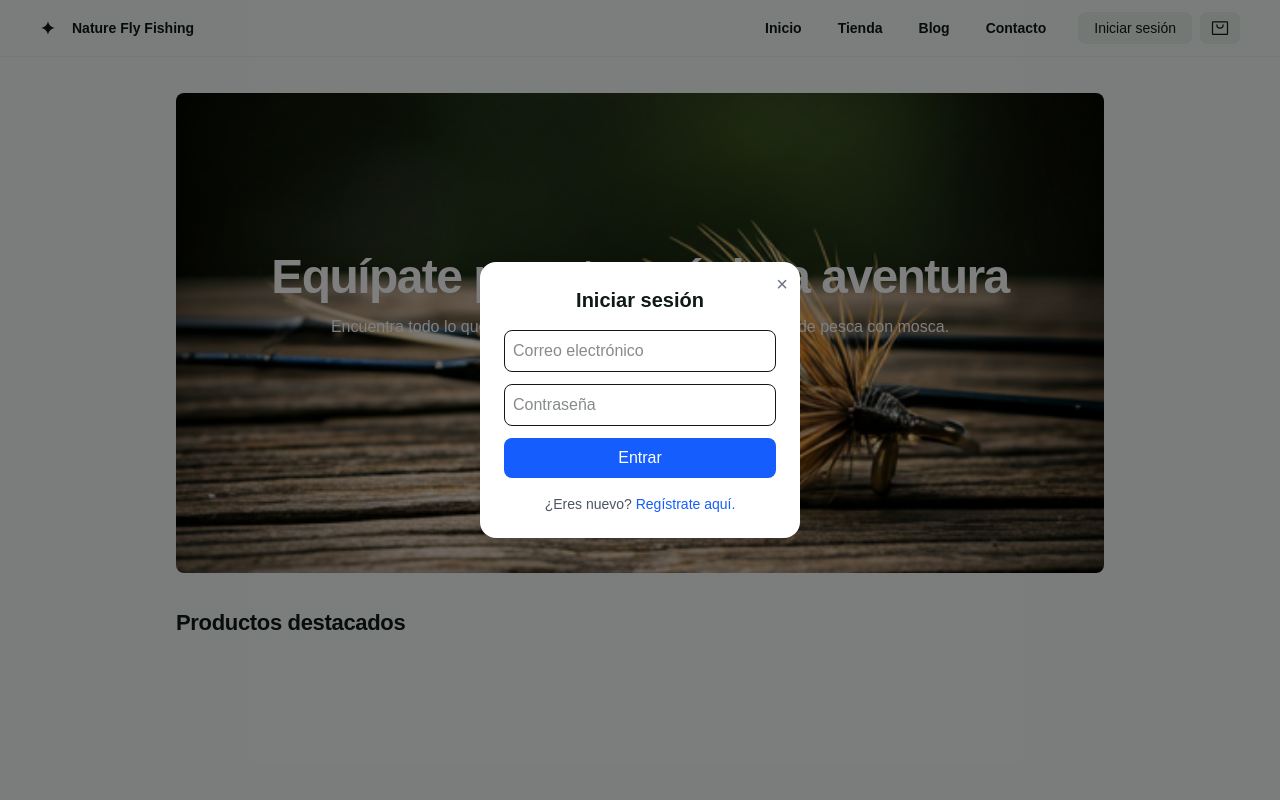
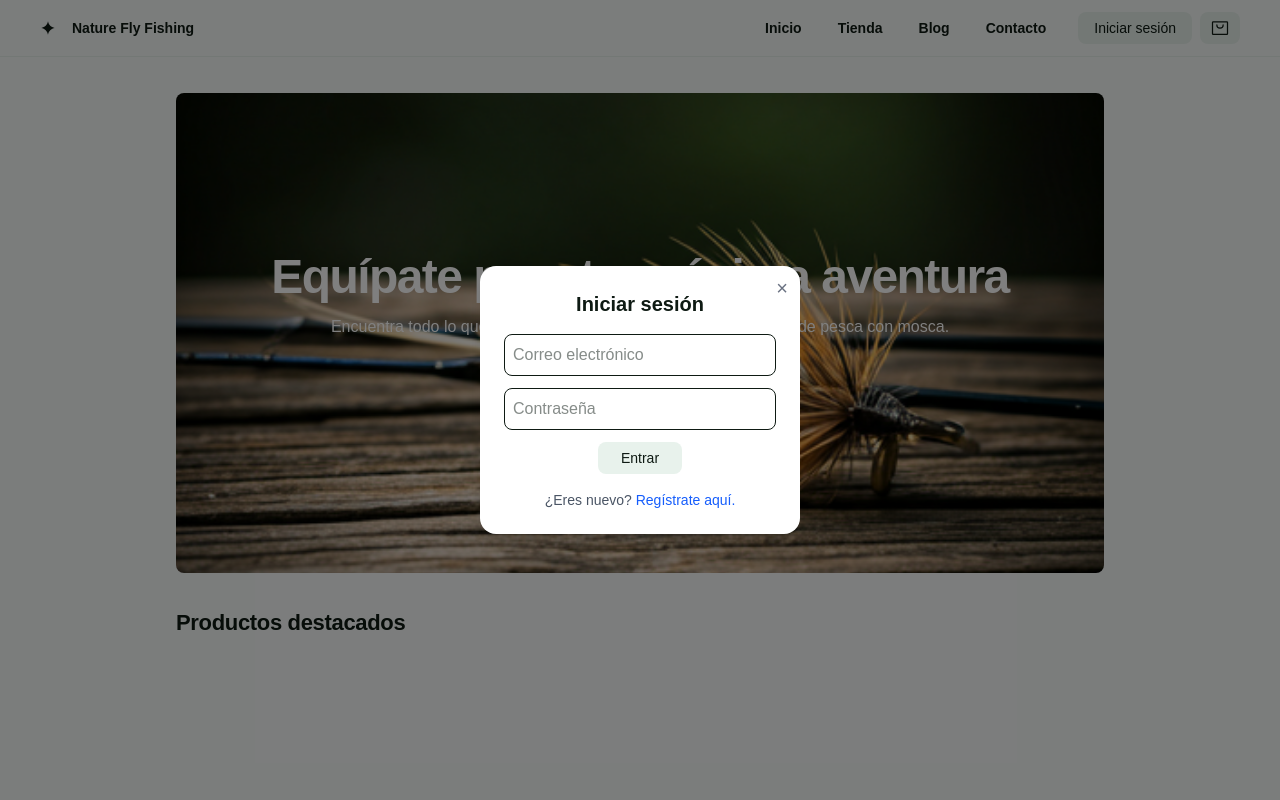
Before and after one commit to srg1995/nature-fly-fishing, a Next.js app: page / in a window 1280 px wide. Both pictures are taken after a click on the button "Iniciar sesión". Shown: the top 800 px of the page. Built offline with nearby package versions, Linux system fonts and the light colour scheme; no server answers.

Commit message:
auth service

```diff
--- a/src/app/components/ButtonSecondary.tsx
+++ b/src/app/components/ButtonSecondary.tsx
@@ -2,15 +2,18 @@ import React, { JSX } from "react";
 interface ButtonSecondaryProps {
   text: string;
   onClick?: () => void;
+  disabled?: boolean;
 }
 export default function ButtonSecondary({
   text,
   onClick,
+  disabled,
 }: ButtonSecondaryProps): JSX.Element {
   return (
     <button
       className="text-primary bg-secondary hover:bg-accent flex h-8 w-fit max-w-[480px] min-w-[84px] cursor-pointer flex-row-reverse items-center justify-center overflow-hidden rounded-lg px-4 text-sm leading-normal font-medium transition hover:scale-105"
       onClick={onClick}
+      disabled={disabled}
     >
       <span className="truncate">{text}</span>
     </button>
--- a/src/app/components/login.tsx
+++ b/src/app/components/login.tsx
@@ -1,9 +1,9 @@
 "use client";
-import React, { JSX, use, useState } from "react";
+import React, { JSX, useState } from "react";
 import { createPortal } from "react-dom";
 import { useUserContext } from "../context/userContext";
 import ButtonSecondary from "./ButtonSecondary";
-import { supabase } from "../lib/supabaseClient";
+import { AuthService } from "../services/auth";
 
 interface LoginModalProps {
   onClose: () => void;
@@ -20,10 +20,7 @@ export default function LoginModal({ onClose }: LoginModalProps): JSX.Element {
     setLoading(true);
     setErrorMsg("");
 
-    const { data, error } = await supabase.auth.signInWithPassword({
-      email,
-      password,
-    });
+    const { data, error } = await AuthService({ email, password });
 
     setLoading(false);
 
@@ -56,10 +53,11 @@ export default function LoginModal({ onClose }: LoginModalProps): JSX.Element {
         </button>
 
         <h2 className="mb-4 text-center text-xl font-semibold">
-          {user ? `Bienvenido, ${user.email}` : "Iniciar sesión"}
+          {user ? `Hola, ${user.email}` : "Iniciar sesión"}
         </h2>
 
         {!user ? (
+          <>
             <form onSubmit={handleLogin} className="flex flex-col gap-3">
               <input
                 type="email"
@@ -80,14 +78,20 @@ export default function LoginModal({ onClose }: LoginModalProps): JSX.Element {
               {errorMsg && (
                 <p className="text-center text-sm text-red-600">{errorMsg}</p>
               )}
-            <button
-              type="submit"
+              <div className="flex justify-center">
+                <ButtonSecondary
                   disabled={loading}
-              className="rounded-lg bg-blue-600 py-2 text-white hover:bg-blue-700 disabled:opacity-50"
-            >
-              {loading ? "Iniciando..." : "Entrar"}
-            </button>
+                  text={loading ? "Iniciando..." : "Entrar"}
+                />
+              </div>
             </form>
+            <div className="mt-4 text-center text-sm text-gray-600">
+              ¿Eres nuevo?{" "}
+              <a href="#" className="text-blue-600">
+                Regístrate aquí.
+              </a>
+            </div>
+          </>
         ) : (
           <div className="flex flex-col items-center gap-4">
             <p className="text-center text-sm text-gray-600">
@@ -102,12 +106,6 @@ export default function LoginModal({ onClose }: LoginModalProps): JSX.Element {
             />
           </div>
         )}
-        <div className="mt-4 text-center text-sm text-gray-600">
-          ¿Eres nuevo?{" "}
-          <a href="#" className="text-blue-600">
-            Regístrate aquí.
-          </a>
-        </div>
       </div>
     </div>,
     document.body, // 👈 aquí está el portal
--- a/src/app/services/auth.ts
+++ b/src/app/services/auth.ts
@@ -1,15 +1,19 @@
 import { supabase } from "../lib/supabaseClient";
 
-export const AuthService = async () => {
+interface AuthCredentials {
+  email: string;
+  password: string;
+}
+
+export const AuthService = async ({ email, password }: AuthCredentials) => {
   const { data, error } = await supabase.auth.signInWithPassword({
-    email: "usuario@ejemplo.com",
-    password: "123456",
+    email,
+    password,
   });
 
   if (error) {
-    console.error("Error al iniciar sesión:", error.message);
+    return { data: null, error };
   } else {
-    console.log("Usuario autenticado:", data.user);
-    console.log("Token:", data.session.access_token);
+    return { data, error: null };
   }
 };
```
Lines whose indentation alone changed are shown as unchanged.
